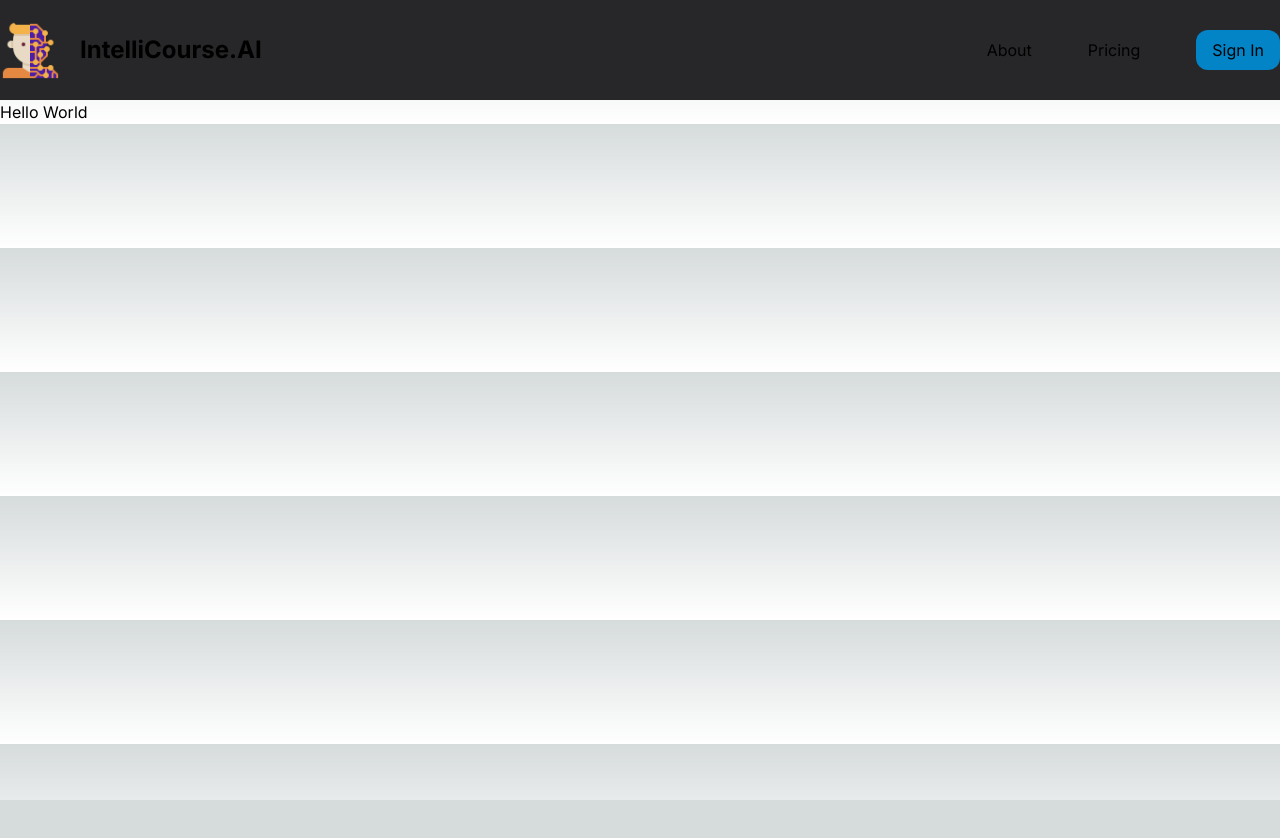
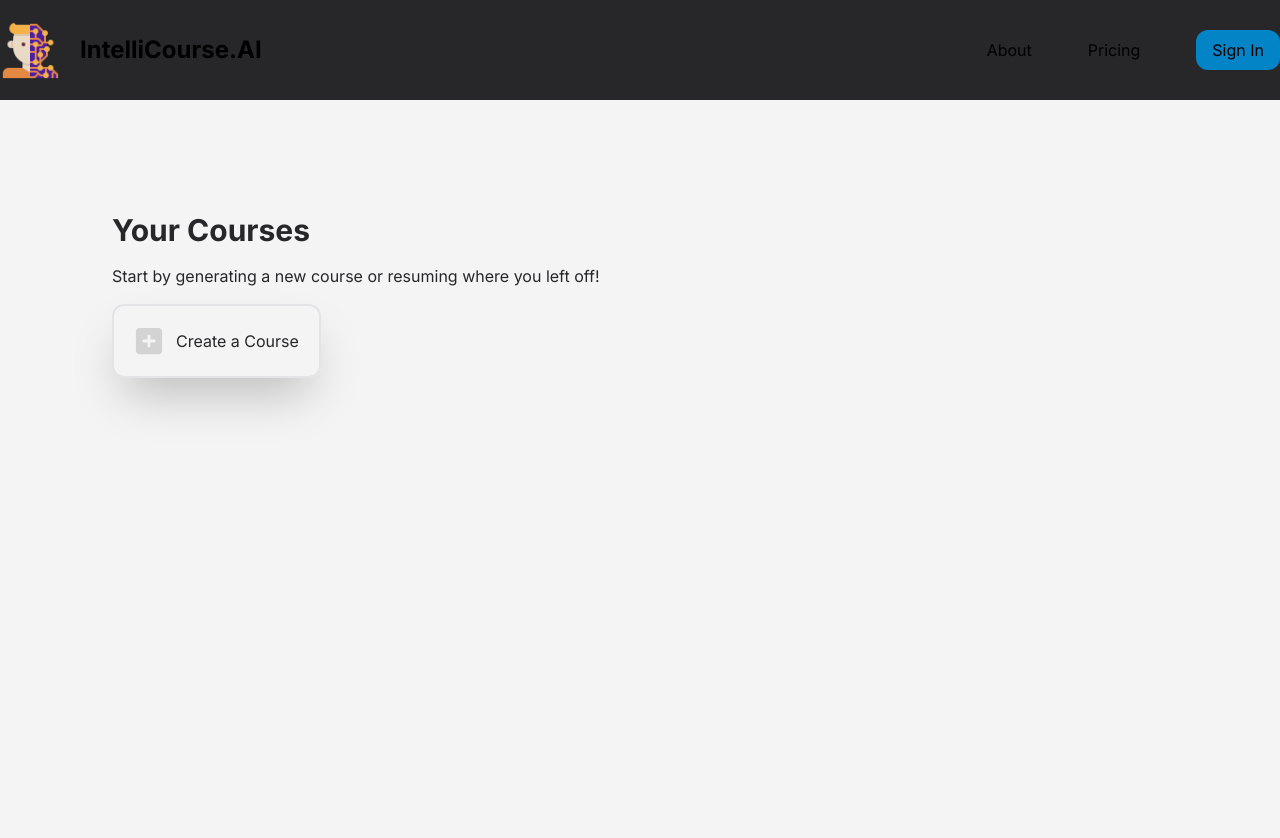
Before and after one commit to Eddie-Kuo/intellicourse-ai, a Next.js app: page /dashboard in a window 1280 px wide. Shown: the top 838 px of the page. Before the commit the page ends 800 px from the top, so only its background shows below. Built offline with nearby package versions, Linux system fonts and the light colour scheme; no server answers.

Commit message:
install react icons & add ui leading to course generation

```diff
--- a/package.json
+++ b/package.json
@@ -15,7 +15,8 @@
     "firebase": "^10.12.0",
     "next": "14.2.3",
     "react": "^18",
-    "react-dom": "^18"
+    "react-dom": "^18",
+    "react-icons": "^5.2.1"
   },
   "devDependencies": {
     "@types/node": "^20",
--- a/src/app/dashboard/page.tsx
+++ b/src/app/dashboard/page.tsx
@@ -1,7 +1,24 @@
 import React from "react";
+import { FaSquarePlus } from "react-icons/fa6";
 
 function Page() {
-  return <div>Hello World</div>;
+  return (
+    <div className="flex h-screen bg-zinc-100">
+      {/* Content Container*/}
+      <div className="p-28">
+        <div className="flex flex-col items-start gap-4">
+          <h2 className="text-3xl font-bold text-zinc-800">Your Courses</h2>
+          <p className="text-zinc-800">
+            Start by generating a new course or resuming where you left off!
+          </p>
+          <button className="flex items-center gap-3 rounded-xl border border-2 border-zinc-200 p-5 shadow-2xl">
+            <FaSquarePlus color={"lightGrey"} size={30} />
+            <p className="text-semibold text-zinc-800">Create a Course</p>
+          </button>
+        </div>
+      </div>
+    </div>
+  );
 }
 
 export default Page;
```
Also changed, not shown: 1 other file (tests, documents, lock files or other folders).
